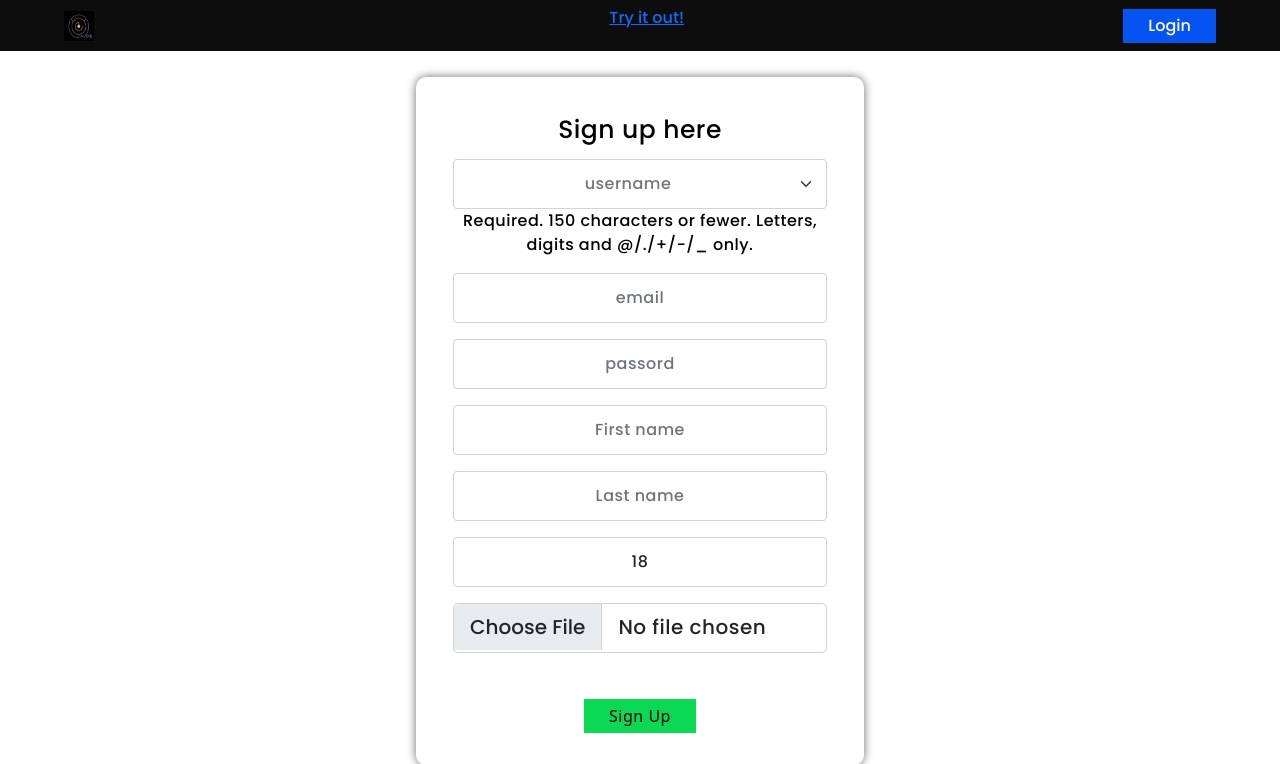
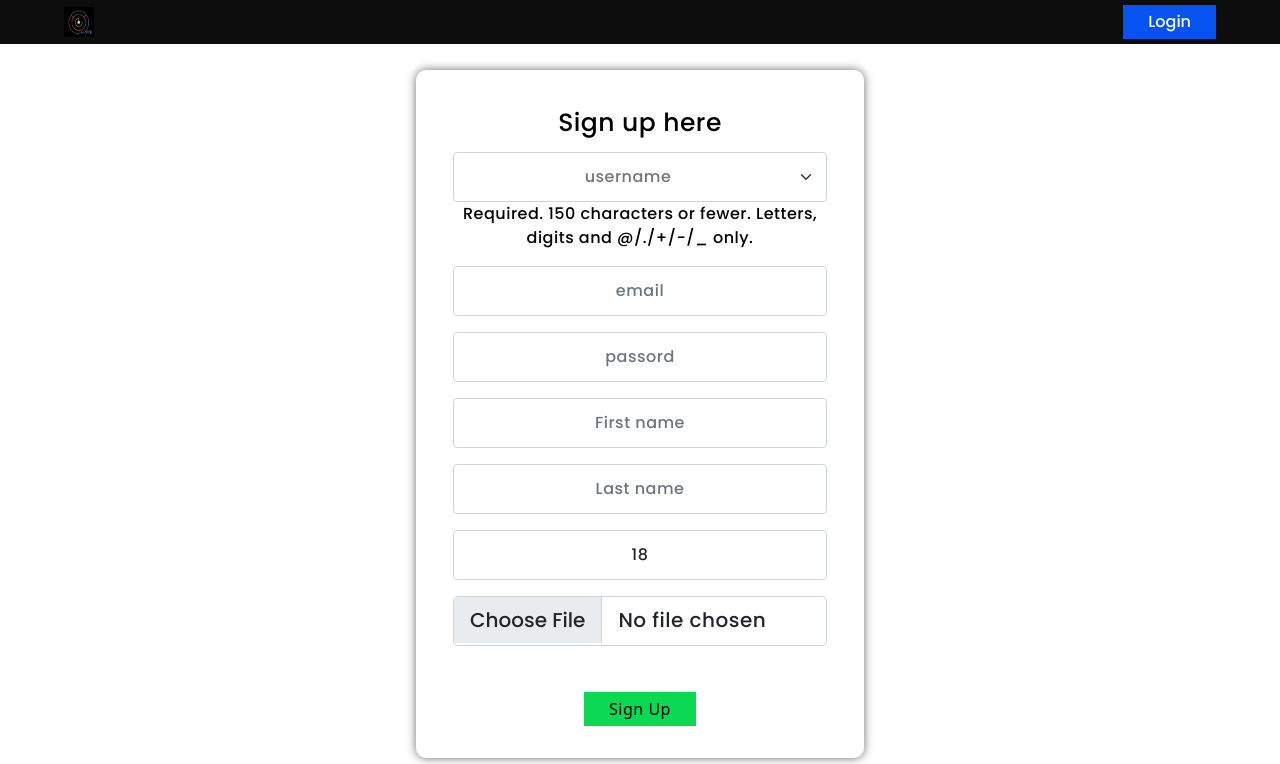
Before and after one commit to chloeyeo/Radar-Website-WAD2-Group-Project-, a Django app: page /radar/signup/ in a window 1280 px wide. Shown: the top 764 px of the page. Run offline with Django 3.2, Linux system fonts and the light colour scheme; some libraries are stand-ins or nearby versions.

Commit message:
removed try out links

```diff
--- a/radar_project/templates/radar/login.html
+++ b/radar_project/templates/radar/login.html
@@ -6,7 +6,6 @@ Login page
 {% endblock %}
 
 {% block nav_items%}
-<li><a href="{% url 'radar:homepage1' %}">Try it out!</a></li>
 {% endblock%}
 
 {% block headerElementsAfterNav%}
--- a/radar_project/templates/radar/signup.html
+++ b/radar_project/templates/radar/signup.html
@@ -6,8 +6,6 @@
 {% endblock %}
 
 {% block nav_items%}
-<li><a href="{% url 'radar:homepage1' %}"></a></li>
-<li><a href="{% url 'radar:homepage1' %}">Try it out!</a></li>
 {% endblock%}
 
 {% block headerElementsAfterNav%}
```
